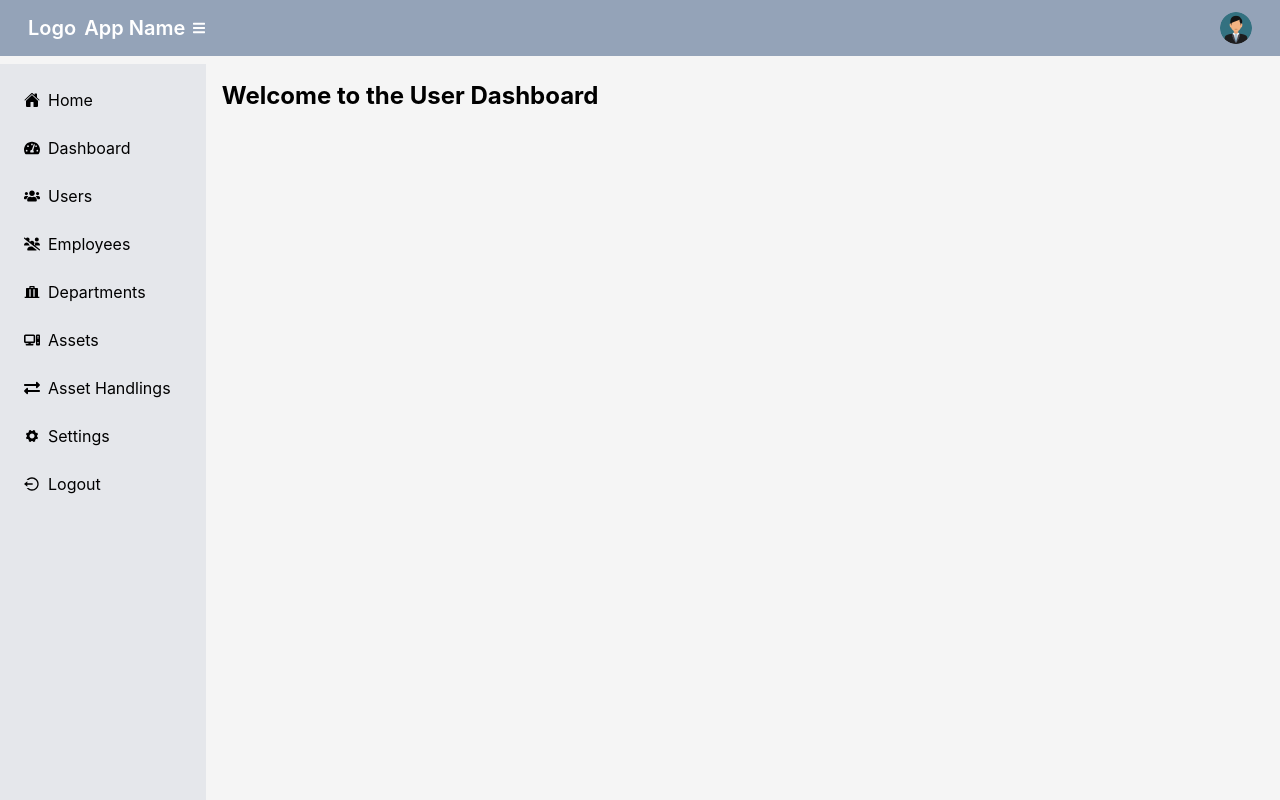
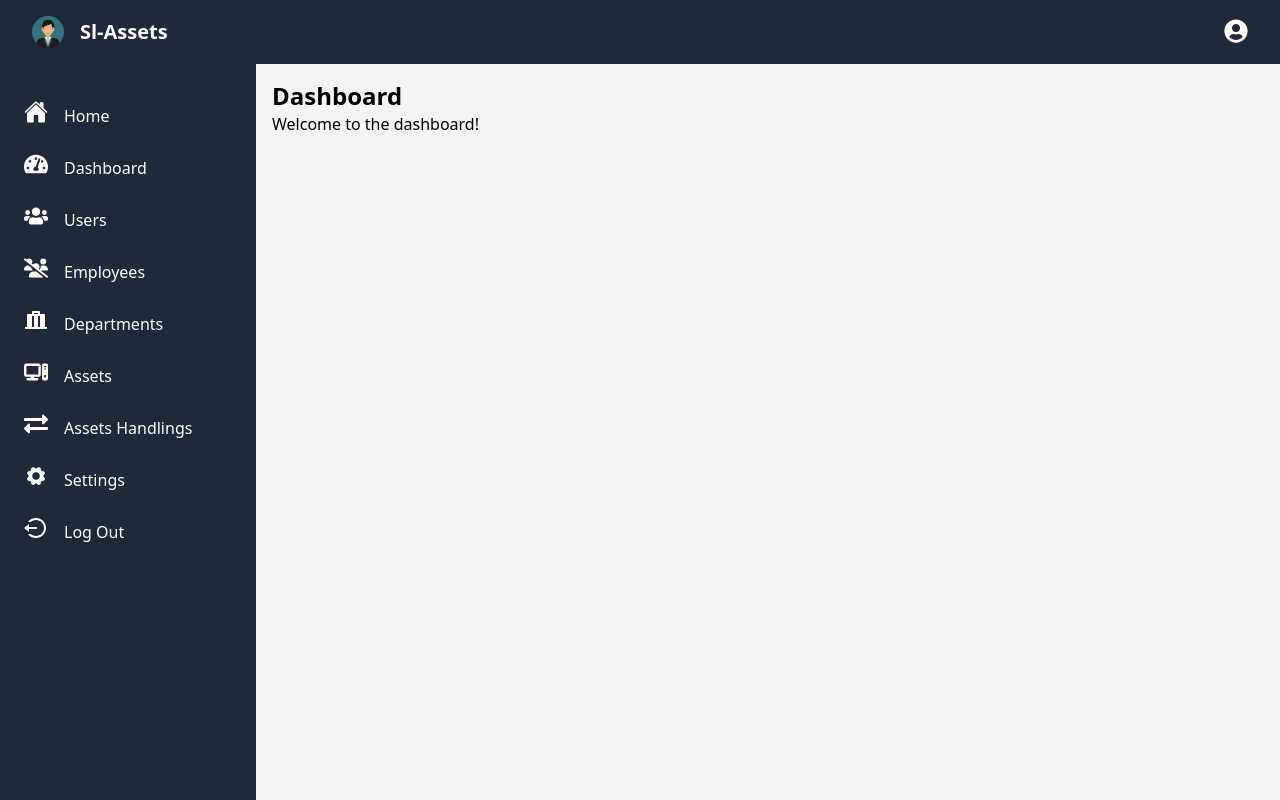
Before and after one commit to akila199910/asset_system, a React (Create React App) app in the folder frontend/: page /dashboard in a window 1280 px wide. Built offline with nearby package versions, Linux system fonts and the light colour scheme.

Commit message:
change the uis and create layout

```diff
--- a/frontend/package.json
+++ b/frontend/package.json
@@ -17,6 +17,7 @@
     "react-icons": "^5.3.0",
     "react-router-dom": "^6.27.0",
     "react-scripts": "5.0.1",
+    "tailwind-scrollbar": "^3.1.0",
     "web-vitals": "^2.1.4"
   },
   "scripts": {
--- a/frontend/src/App.jsx
+++ b/frontend/src/App.jsx
@@ -6,7 +6,7 @@ import UsersRoutes from "./Routes/UsersRoutes/UsersRoutes";
 
 function App() {
   return (
-    <div className="flex w-full h-screen">
+    <>
       <BrowserRouter>
         <Routes>
           <Route path="/" element={<AuthenticationRoute />} />
@@ -15,7 +15,7 @@ function App() {
           <Route path="/users" element={<UsersRoutes />} />
         </Routes>
       </BrowserRouter>
-    </div>
+    </>
   );
 }
 
--- /dev/null
+++ b/frontend/src/Components/Layout/Layout.jsx
@@ -0,0 +1,30 @@
+import React, { useState } from "react";
+import Navbar from "../Navbar/Navbar";
+import Sidebar from "../Sidebar/Sidebar";
+
+const Layout = ({ children }) => {
+  const [sidebarOpen, setSidebarOpen] = useState(true);
+  const handleSidebar = () => setSidebarOpen(!sidebarOpen);
+  return (
+    <div className="flex flex-col h-screen">
+      {/* Navbar */}
+
+      <nav className="fixed top-0 z-10 flex items-center w-full h-16 px-4 text-white bg-gray-800">
+        <Navbar handleSidebar={handleSidebar} />
+      </nav>
+
+      {/* Sidebar and Content */}
+      <div className="flex flex-1 pt-16 overflow-hidden">
+        {/* Sidebar */}
+        <Sidebar sidebarOpen={sidebarOpen} />
+
+        {/* Main Content */}
+        <main className="flex-grow p-4 overflow-auto bg-gray-100">
+          {children}
+        </main>
+      </div>
+    </div>
+  );
+};
+
+export default Layout;
--- a/frontend/src/Components/Navbar/Navbar.jsx
+++ b/frontend/src/Components/Navbar/Navbar.jsx
@@ -1,39 +1,27 @@
-import { useState } from "react";
-import profilePic from "../../img/userprofile.png"; // Ensure the path is correct
 import { Link } from "react-router-dom";
-import { FaBars } from "react-icons/fa";
+import { FaUserCircle } from "react-icons/fa";
+import logo from "../../img/userprofile.png";
 
-const Navbar = ({ onToggleSidebar }) => {
-  const [isPopupVisible, setPopupVisible] = useState(false);
-  const handlePopupVisible = () => {
-    setPopupVisible(!isPopupVisible);
-  };
-
+const Navbar = ({ handleSidebar }) => {
   return (
-    <nav className="w-full p-3 text-white bg-slate-400">
-      <div className="flex items-center justify-between mx-auto">
-        <div className="flex items-center">
-          <div className="pl-4 text-xl font-semibold">Logo</div>
-          <div className="pl-2 text-xl font-semibold">App Name</div>
-          <FaBars
-            className="pl-2 text-xl cursor-pointer"
-            onClick={onToggleSidebar}
+    <>
+      <div className="flex flex-wrap items-center justify-between w-full p-4">
+        <div className="flex items-center text-xl">
+          <img
+            src={logo}
+            alt="logo"
+            className="w-8 h-8 mr-2"
+            onClick={handleSidebar}
           />
+          <span className="ml-2 font-semibold text-white">Sl-Assets</span>
         </div>
-
-        <div
-          className="relative pr-4 cursor-pointer"
-          onClick={handlePopupVisible}
-        >
-          <img
-            src={profilePic}
-            alt="profile"
-            className="w-8 h-8 rounded-full"
-          />
-          {isPopupVisible && (
-            <div className="absolute right-0 w-48 mt-2 text-black bg-white rounded shadow-lg">
-              <ul className="py-2">
-                <li className="px-4 py-2 cursor-pointer hover:bg-gray-200">
+        <div className="flex items-center gap-x-5">
+          <div className="relative">
+            <button className="text-white group">
+              <FaUserCircle className="w-6 h-6 mt-1" />
+              <div className="absolute right-0 z-10 hidden w-32 bg-white rounded-lg shadow group-focus:block top-full">
+                <ul className="py-2 text-sm text-gray-950">
+                  <li>
                     <Link to="/users/profile">My Profile</Link>
                   </li>
                   <li className="px-4 py-2 cursor-pointer hover:bg-gray-200">
@@ -44,10 +32,11 @@ const Navbar = ({ onToggleSidebar }) => {
                   </li>
                 </ul>
               </div>
-          )}
+            </button>
           </div>
         </div>
-    </nav>
+      </div>
+    </>
   );
 };
 
--- a/frontend/src/Components/Sidebar/Sidebar.jsx
+++ b/frontend/src/Components/Sidebar/Sidebar.jsx
@@ -6,68 +6,83 @@ import { RiLuggageDepositFill, RiLogoutCircleLine } from "react-icons/ri";
 import { IoIosSettings } from "react-icons/io";
 import { Link } from "react-router-dom";
 
-const Sidebar = ({ isCollapsed }) => {
+const navLinks = [
+  {
+    id: 1,
+    title: "Home",
+    icon: <IoHome className="inline-block w-6 h-6 mr-2 -mt-2" />,
+    path: "/",
+  },
+  {
+    id: 2,
+    title: "Dashboard",
+    icon: <FaTachometerAlt className="inline-block w-6 h-6 mr-2 -mt-2" />,
+    path: "/dashboard",
+  },
+  {
+    id: 3,
+    title: "Users",
+    icon: <FaUsers className="inline-block w-6 h-6 mr-2 -mt-2" />,
+    path: "/users",
+  },
+  {
+    id: 4,
+    title: "Employees",
+    icon: <FaUsersSlash className="inline-block w-6 h-6 mr-2 -mt-2" />,
+    path: "/employees",
+  },
+  {
+    id: 5,
+    title: "Departments",
+    icon: <RiLuggageDepositFill className="inline-block w-6 h-6 mr-2 -mt-2" />,
+    path: "/departments",
+  },
+  {
+    id: 6,
+    title: "Assets",
+    icon: <FaComputer className="inline-block w-6 h-6 mr-2 -mt-2" />,
+    path: "/employees",
+  },
+  {
+    id: 7,
+    title: "Assets Handlings",
+    icon: <FaExchangeAlt className="inline-block w-6 h-6 mr-2 -mt-2" />,
+    path: "/asset_handlings",
+  },
+  {
+    id: 8,
+    title: "Settings",
+    icon: <IoIosSettings className="inline-block w-6 h-6 mr-2 -mt-2" />,
+    path: "/asset_handlings",
+  },
+  {
+    id: 9,
+    title: "Log Out",
+    icon: <RiLogoutCircleLine className="inline-block w-6 h-6 mr-2 -mt-2" />,
+    path: "/logout",
+  },
+];
+const Sidebar = ({ sidebarOpen }) => {
   return (
-    <aside
-      className={`h-full ${isCollapsed ? "w-20" : "w-60"} p-4 bg-gray-200 `}
-    >
-      <ul>
-        <li className="mb-2">
-          <Link to="/" className="flex items-center p-2 hover:bg-gray-300">
-            <IoHome className="mr-2" />
-            {!isCollapsed && <span>Home</span>}
-          </Link>
-        </li>
-        <li className="mb-2">
-          <Link to="/dashboard" className="flex items-center p-2 hover:bg-gray-300">
-            <FaTachometerAlt className="mr-2" />
-            {!isCollapsed && <span>Dashboard</span>}
-          </Link>
-        </li>
-        <li className="mb-2">
-          <Link to="/users" className="flex items-center p-2 hover:bg-gray-300">
-            <FaUsers className="mr-2" />
-            {!isCollapsed && <span>Users</span>}
-          </Link>
-        </li>
-        <li className="mb-2">
-          <Link to="#" className="flex items-center p-2 hover:bg-gray-300">
-            <FaUsersSlash className="mr-2" />
-            {!isCollapsed && <span>Employees</span>}
-          </Link>
-        </li>
-        <li className="mb-2">
-          <Link to="#" className="flex items-center p-2 hover:bg-gray-300">
-            <RiLuggageDepositFill className="mr-2" />
-            {!isCollapsed && <span>Departments</span>}
-          </Link>
-        </li>
-        <li className="mb-2">
-          <Link to="#" className="flex items-center p-2 hover:bg-gray-300">
-            <FaComputer className="mr-2" />
-            {!isCollapsed && <span>Assets</span>}
-          </Link>
-        </li>
-        <li className="mb-2">
-          <Link to="#" className="flex items-center p-2 hover:bg-gray-300">
-            <FaExchangeAlt className="mr-2" />
-            {!isCollapsed && <span>Asset Handlings</span>}
-          </Link>
-        </li>
-        <li className="mb-2">
-          <Link to="#" className="flex items-center p-2 hover:bg-gray-300">
-            <IoIosSettings className="mr-2" />
-            {!isCollapsed && <span>Settings</span>}
-          </Link>
-        </li>
-        <li className="mb-2">
-          <Link to="#" className="flex items-center p-2 hover:bg-gray-300">
-            <RiLogoutCircleLine className="mr-2" />
-            {!isCollapsed && <span>Logout</span>}
-          </Link>
-        </li>
-      </ul>
-    </aside>
+    <>
+      <aside className={`${sidebarOpen ? "block" : "hidden"} w-64 h-full overflow-y-auto text-white bg-gray-800 scrollbar scrollbar-thin scrollbar-thumb-gray-500 scrollbar-track-gray-300`}>
+      {/*  */}
+        <div className="flex flex-col mt-4">
+          <div className="flex items-center">
+            <div className="p-4">
+              {navLinks.map((link) => (
+                <div key={link.id} className="p-2 mb-3">
+                  <Link to={link.path} className="flex items-center">
+                    {link.icon}
+                    <span className="ml-2">{link.title}</span>
+                  </Link>
+                </div>
+              ))}
+            </div>
+          </div>
+        </div>
+      </aside>
+    </>
   );
 };
 
--- a/frontend/src/Pages/Users/UserDashboard.jsx
+++ b/frontend/src/Pages/Users/UserDashboard.jsx
@@ -1,29 +1,12 @@
-import { useState } from "react";
-import Navbar from "../../Components/Navbar/Navbar";
-import Sidebar from "../../Components/Sidebar/Sidebar";
+import React, { useState } from "react";
 
+import Layout from "../../Components/Layout/Layout";
 const UserDashboard = () => {
-  const [isSidebarCollapsed, setSidebarCollapsed] = useState(false);
-
-  const toggleSidebar = () => {
-    setSidebarCollapsed(!isSidebarCollapsed);
-  };
   return (
-    <div className="flex flex-col w-full h-screen">
-      {/* Navbar */}
-      <Navbar onToggleSidebar={toggleSidebar}  />
-
-      {/* Main Content */}
-      <div className="flex flex-grow mt-2">
-        {/* Sidebar */}
-        <Sidebar isCollapsed={isSidebarCollapsed} />
-
-        {/* Main Content Area */}
-        <main className="flex-grow w-full p-4">
-          <h1 className="text-2xl font-bold">Welcome to the User Dashboard</h1>
-        </main>
-      </div>
-    </div>
+    <Layout>
+      <h1 className="text-2xl font-bold">Dashboard</h1>
+      <p>Welcome to the dashboard!</p>
+    </Layout>
   );
 };
 
--- a/frontend/src/Pages/Users/Users.jsx
+++ b/frontend/src/Pages/Users/Users.jsx
@@ -9,6 +9,7 @@ import {
   usersApi,
 } from "../../Api/UsersApi/UsersApi";
 import UserModel from "./UserModel";
+import Layout from "../../Components/Layout/Layout";
 
 const Users = () => {
   const [users, setUsers] = useState([]);
@@ -17,8 +18,6 @@ const Users = () => {
   const [isModalOpen, setIsModalOpen] = useState(false);
 
   const [isSidebarCollapsed, setSidebarCollapsed] = useState(false);
-  const [selectedUser, setSelectedUser] = useState(null);
-  const [selectedUserId, setSelectedUserId] = useState(null); // ID of business to edit
 
   const columns = [
     {
@@ -52,7 +51,7 @@ const Users = () => {
       cell: (row) => (
         <div className="flex space-x-2">
           <button
-            onClick={() => handleEdit(row)}
+            onClick={() => row}
             className="px-2 py-1 text-white bg-blue-500 rounded"
             type="button"
           >
@@ -72,128 +71,12 @@ const Users = () => {
       button: true,
     },
   ];
-  const toggleSidebar = () => {
-    setSidebarCollapsed(!isSidebarCollapsed);
-  };
-  useEffect(() => {
-    const fetchUsers = async () => {
-      setLoading(true);
-      try {
-        const response = await usersApi();
-        setUsers(response);
-        console.log(response);
-      } catch (error) {
-        setError(error?.message || "Failed to fetch business data.");
-      } finally {
-        setLoading(false);
-      }
-    };
-    fetchUsers();
-  }, []);
-  const handleAddUsers = () => {
-    setSelectedUser(null);
-    setIsModalOpen(true);
-  };
-  const handleEdit = async (row) => {
-    setSelectedUserId(null);
-    setSelectedUserId(row._id);
-    setSelectedUser(null);
-    setIsModalOpen(true);
-  };
-  useEffect(() => {
-    const fetchUsers = async () => {
-      if (selectedUserId) {
-        const response = await getUserByIdApi(selectedUserId);
-        if (response.status === true) {
-          const user_data = {
-            _id: response.user._id,
-            firstName: response.user.firstName,
-            lastName: response.user.lastName,
-            email: response.user.email,
-            contact: response.user.contact,
-            status: response.user.status,
-            role: response.user.role,
-          };
-          setSelectedUser(user_data);
-        } else {
-          console.log(response.error || "Error fetching business details");
-        }
-      }
-    };
-    fetchUsers();
-  }, [selectedUserId]);
-  const handleSubmit = async (formData) => {
-    try {
-      let response = {};
-      if (formData._id) {
-        response = await updateUserApi(formData);
-        if (response?.status === true) {
-          console.log(response.message);
-          setUsers((prevUsers) =>
-            prevUsers.map((user) =>
-              user._id === formData._id ? { ...user, ...formData } : user
-            )
-          );
-        } else if (response?.status === false) {
-          console.log(response.message);
-          console.log("Error:", response.errors);
-        }
-      } else {
-        response = await createUserApi(formData);
-        if (response?.status === true) {
-          setUsers((prevUsers) => [...prevUsers, response.user]);
-
-          console.log(response.message);
-
-          // window.location.reload();
-        } else if (response?.status === false) {
-          console.log(response.message);
-          console.log("Error:", response.errors);
-        }
-      }
-    } catch (error) {}
-  };
-  if (loading) return <div>Loading...</div>;
-  if (error) return <div>Error: {error.message}</div>;
 
   return (
-    <div className="flex flex-col w-full h-screen">
-      <Navbar onToggleSidebar={toggleSidebar} />
-
-      <div className="flex flex-grow mt-2">
-        <Sidebar isCollapsed={isSidebarCollapsed} />
-        <main className="flex-grow w-full p-4">
-          <div className="flex justify-end mb-4">
-            <button
-              onClick={handleAddUsers}
-              className="px-4 py-2 text-white bg-green-500 rounded"
-            >
-              Add Users
-            </button>
-          </div>
-          <div className="p-4 bg-white rounded">
-            <DataTable
-              title="Users List"
-              data={users}
-              columns={columns}
-              pagination
-              highlightOnHover
-              pointerOnHover
-            />
-          </div>
-        </main>
-      </div>
-      {/* This is model */}
-      <UserModel
-        isOpen={isModalOpen}
-        onClose={() => {
-          setSelectedUser(null);
-          setIsModalOpen(false);
-        }}
-        onSubmit={handleSubmit}
-        userData={selectedUser}
-      />
-    </div>
+    <Layout>
+      <h1 className="text-2xl font-bold">User</h1>
+      <p>Welcome to the User table!</p>
+    </Layout>
   );
 };
 
--- a/frontend/src/index.css
+++ b/frontend/src/index.css
@@ -1,18 +1,3 @@
 @tailwind base;
 @tailwind components;
 @tailwind utilities;
-
-body {
-  background-color: #f5f5f5;
-  margin: 0;
-  font-family: -apple-system, BlinkMacSystemFont, "Segoe UI", "Roboto", "Oxygen",
-    "Ubuntu", "Cantarell", "Fira Sans", "Droid Sans", "Helvetica Neue",
-    sans-serif;
-  -webkit-font-smoothing: antialiased;
-  -moz-osx-font-smoothing: grayscale;
-}
-
-code {
-  font-family: source-code-pro, Menlo, Monaco, Consolas, "Courier New",
-    monospace;
-}
```
Also changed, not shown: frontend/tailwind.config.js (+8 -5 lines), 1 other file (tests, documents, lock files or other folders). Lines whose indentation alone changed are shown as unchanged.
